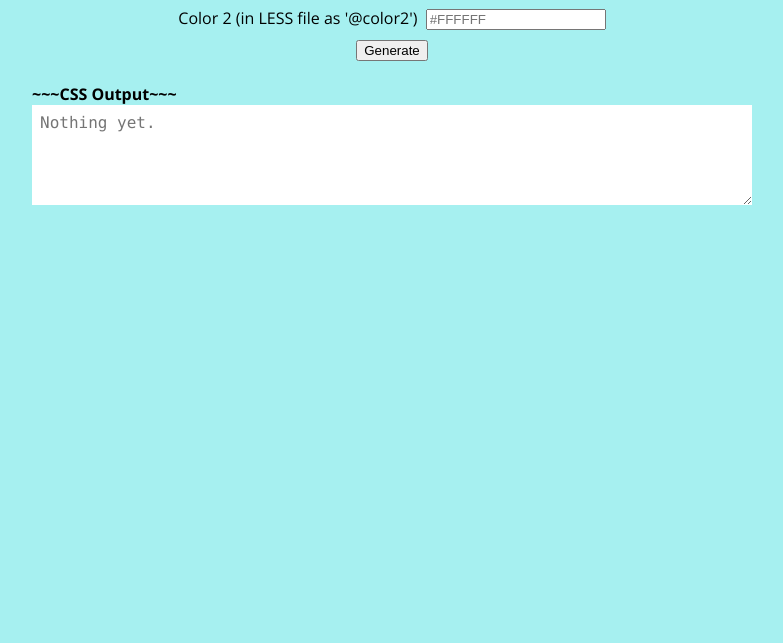
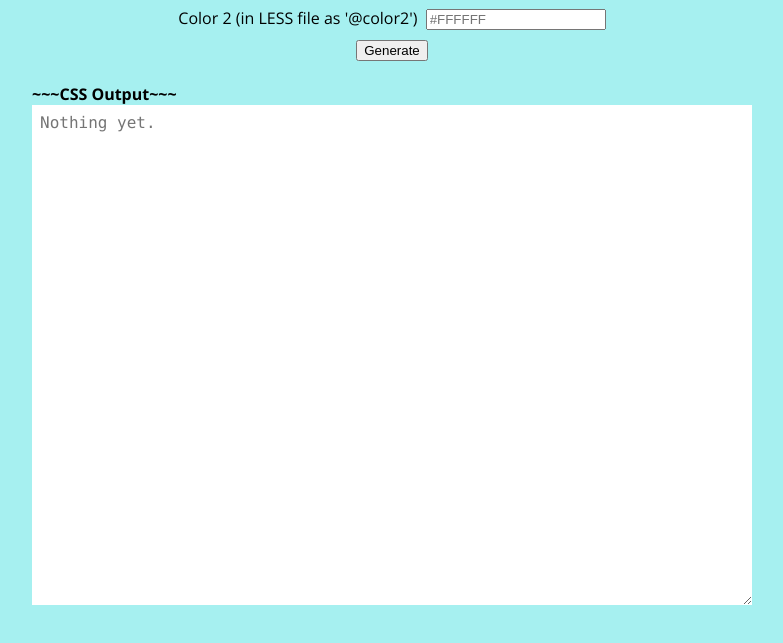
Before and after one commit to cookingwithrye/evenLESS, a plain HTML site: page index.html in a window 1280 px wide. Shown: the part 77-720 px from the top of the page, without its empty margins (256-1039 px from the left). Drawn offline with nearby package versions, Linux system fonts and the light colour scheme.

Commit message:
larger styling area

```diff
--- a/css/styles.css
+++ b/css/styles.css
@@ -28,8 +28,8 @@ input[type=text] {
 textarea {
   display: block;
   width: 100%;
-  height:300px;
-  max-height:100px;
+  height:1000px;
+  max-height:500px;
   overflow-y:scroll;
   padding: 0.5em;
   border: none;
```
Also changed, not shown: index.html (+1 -1 lines).
